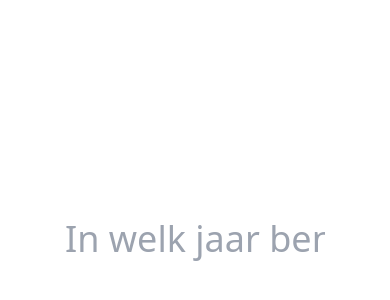
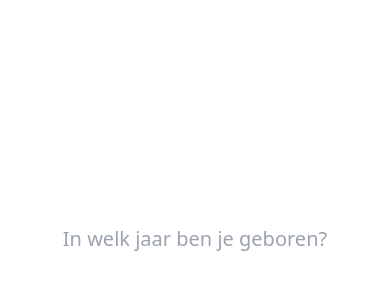
Before and after one commit to casperboone/benikaandebeurt.nl, a Next.js app: page / in a window 390 px wide. Shown: the part 184-484 px from the top of the page. Built offline with nearby package versions, Linux system fonts and the light colour scheme.

Commit message:
Fix responsiveness

```diff
--- a/pages/index.tsx
+++ b/pages/index.tsx
@@ -23,7 +23,7 @@ export default function Home() {
   return (
     <div className="h-full flex items-center justify-center">
       <form onSubmit={redirect} className="w-full flex justify-center">
-        <input type="text" ref={inputElement} className="h-24 w-2/3 text-center text-4xl outline-none" placeholder="In welk jaar ben je geboren?" value={year} onChange={e => setYear(e.target.value)} />
+        <input type="text" ref={inputElement} className="h-24 w-full md:w-2/3 text-center text-xl md:text-4xl outline-none" placeholder="In welk jaar ben je geboren?" value={year} onChange={e => setYear(e.target.value)} />
       </form>
     </div>
   )
```
